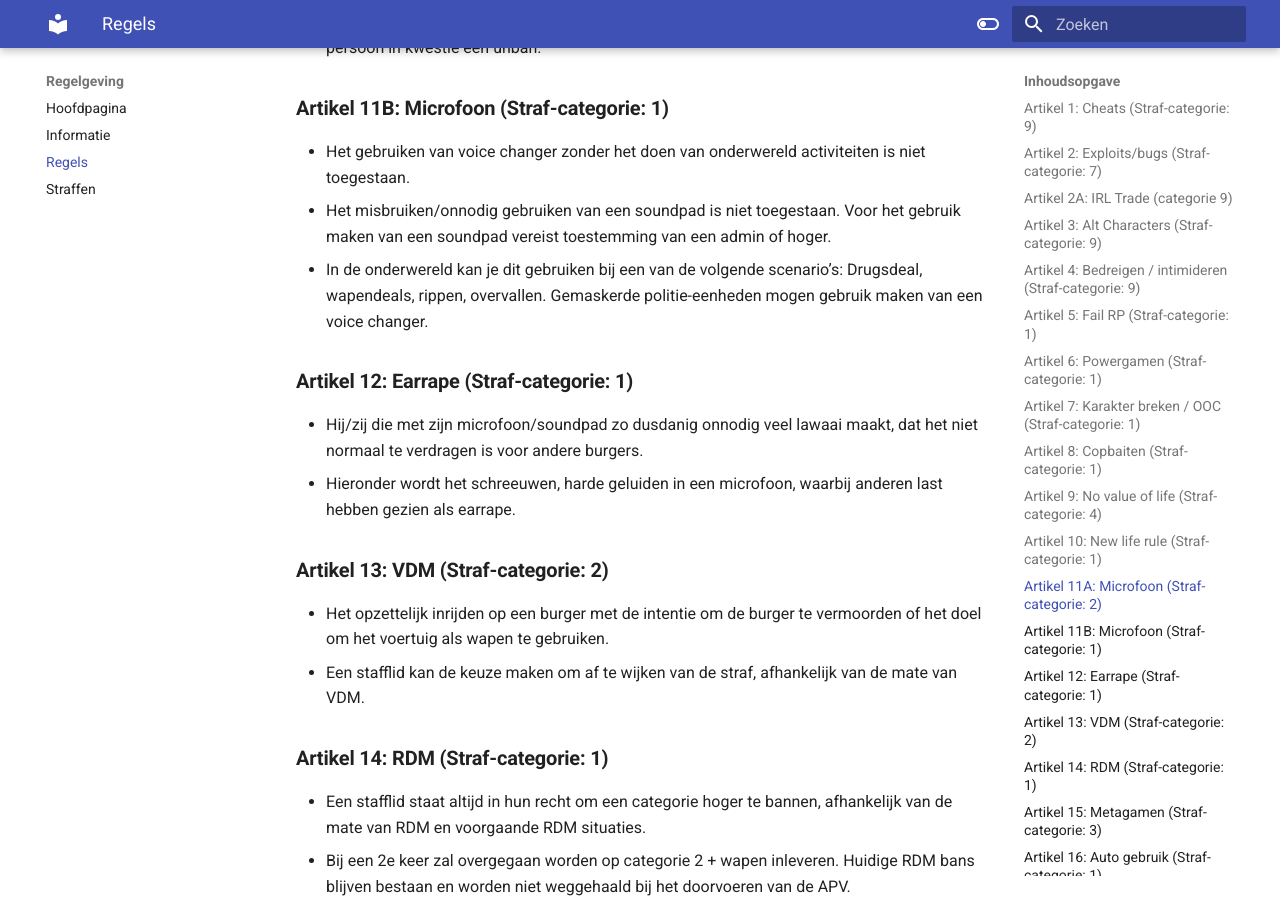
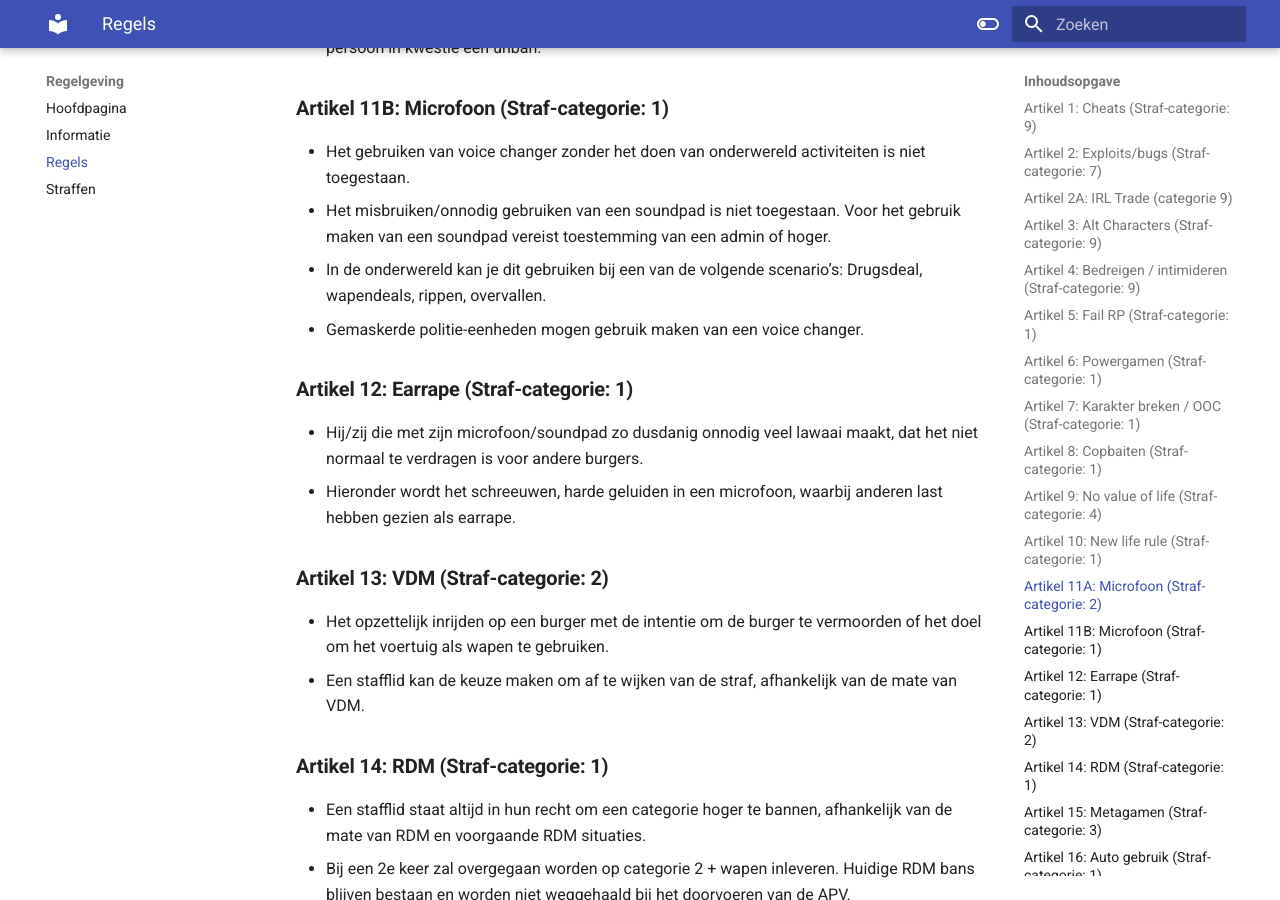
Before and after one commit to ZuiderVeenRP/apv, an MkDocs documentation site: the page built from docs/algemeen.md, in a window 1280 px wide and 900 px high, scrolled down 3518 px. Built offline with MkDocs 1.6.1 and Material for MkDocs 9.7.7, drawn with Linux system fonts in a browser that asks for light colours; comment, search, counter and statistics services are not loaded.

Commit message:
Aanpassing artikel 11b
Oogt wat beter :smile_cat:

```diff
--- a/docs/algemeen.md
+++ b/docs/algemeen.md
@@ -89,7 +89,8 @@
 ### **Artikel 11B: Microfoon (Straf-categorie: 1)**
    - Het gebruiken van voice changer zonder het doen van onderwereld activiteiten is niet toegestaan.
    - Het misbruiken/onnodig gebruiken van een soundpad is niet toegestaan. Voor het gebruik maken van een soundpad vereist toestemming van een admin of hoger.
-   - In de onderwereld kan je dit gebruiken bij een van de volgende scenario’s: Drugsdeal, wapendeals, rippen, overvallen. Gemaskerde politie-eenheden mogen gebruik maken van een voice changer.
+   - In de onderwereld kan je dit gebruiken bij een van de volgende scenario’s: Drugsdeal, wapendeals, rippen, overvallen.
+   - Gemaskerde politie-eenheden mogen gebruik maken van een voice changer.
 </br>
 
 ### **Artikel 12: Earrape (Straf-categorie: 1)**
```
